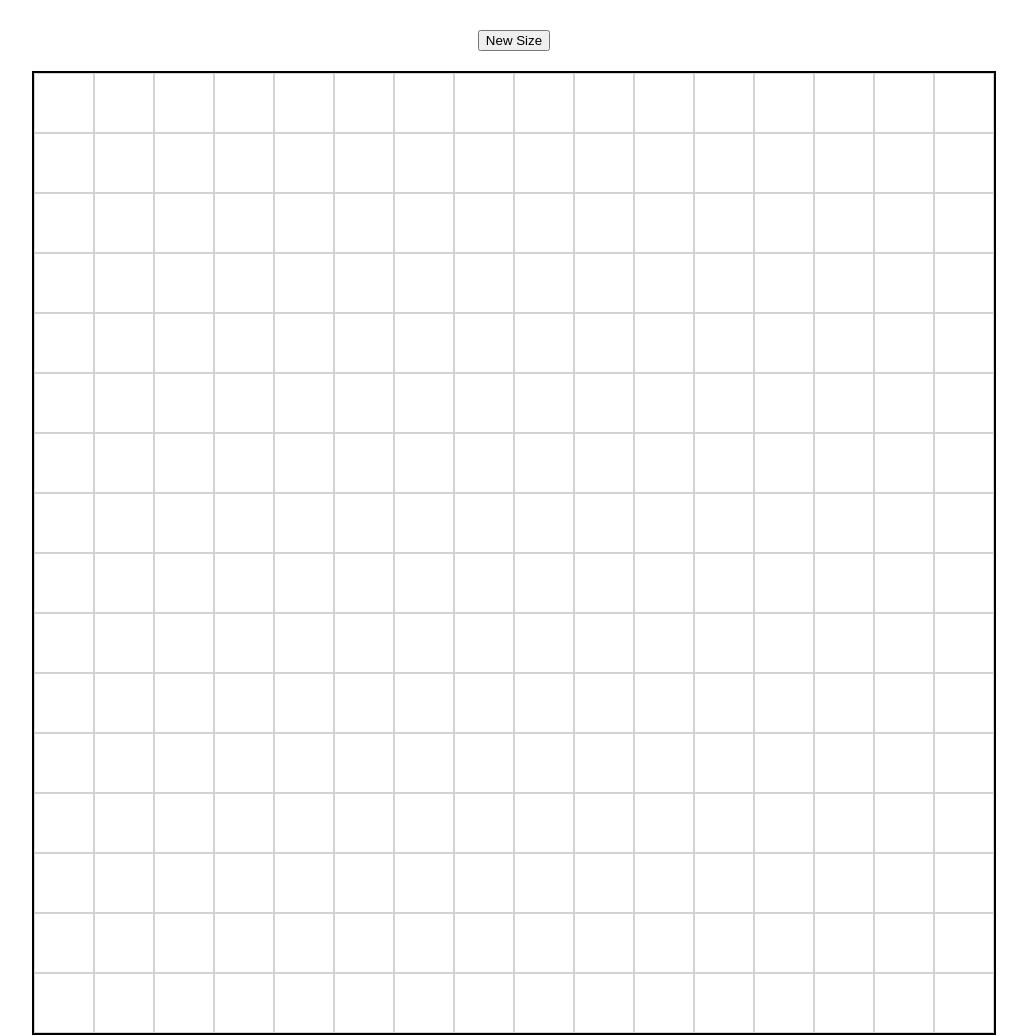
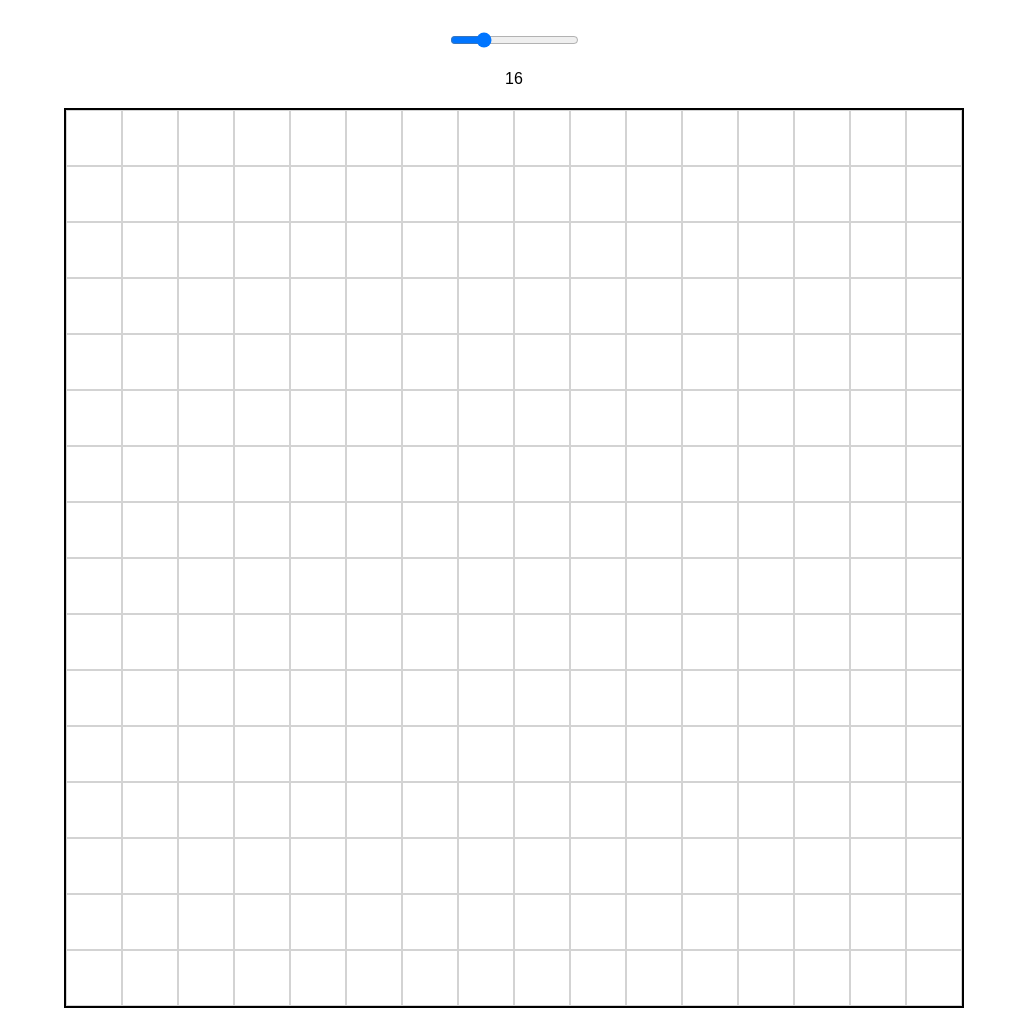
Before and after one commit to Lenax3/etch-a-sketch, a plain HTML site: page index.html in a window 1280 px wide. Shown: the whole page, without its empty margins (126-1153 px from the left). Drawn offline with Linux system fonts and the light colour scheme.

Commit message:
Grid Size Slider + Code fix

```diff
--- a/index.html
+++ b/index.html
@@ -8,7 +8,9 @@
 </head>
 <body>
 
-    <button id="resize-btn">New Size</button>
+    <!-- Grid Size Slider -->
+    <input type="range" id="grid-size" min="1" max="64" value="16">
+    <span id="grid-value">16</span>
 
     <div id="container"></div>
 
--- a/script.js
+++ b/script.js
@@ -1,17 +1,38 @@
-/* erstellt 1 square:
-const square = document.createElement("div")
-square.classList.add("square")
-container.appendChild(square) */
+const container = document.querySelector("#container");
+const slider = document.querySelector("#grid-size");
+const valueDisplay = document.querySelector("#grid-value");
 
-const container = document.querySelector('#container');
+function createGrid(size) {
 
-for (let i = 0; i < 256; i++) {
-    const square = document.createElement("div")
+    if (size > 64) size = 64;
 
-    square.classList.add("square")
-    square.addEventListener("mouseenter", () => { //* färbt das sqaure ein, wenn Maus es berührt
-        square.style.backgroundColor = "#5A1861";
-    });
+    container.innerHTML = "";
 
-    container.appendChild(square)
+    // Grid Layout
+    container.style.gridTemplateColumns = `repeat(${size}, 1fr)`;
+    container.style.gridTemplateRows = `repeat(${size}, 1fr)`;
+
+    for (let i = 0; i < size * size; i++) {
+
+        const square = document.createElement("div");
+        square.classList.add("square");
+
+        square.addEventListener("mouseenter", () => {
+            square.style.backgroundColor = "#5A1861";
+        });
+
+        container.appendChild(square);
+    }
 }
+
+// Initial grid
+createGrid(16);
+
+// Slider interaction
+slider.addEventListener("input", () => {
+    const size = slider.value;
+
+    valueDisplay.textContent = size;
+
+    createGrid(size);
+});
--- a/styles.css
+++ b/styles.css
@@ -1,27 +1,27 @@
+* {
+    box-sizing: border-box;
+}
+
 body {
     display: flex;
     flex-direction: column;
     align-items: center;
     gap: 20px;
-
     font-family: sans-serif;
     margin-top: 30px;
 }
 
+/* Grid Container */
 #container {
-    width: 960px;
-    height: 960px;
+    width: 900px;
+    height: 900px;
 
     border: 2px solid black;
 
-    display: flex;
-    flex-wrap: wrap;
+    display: grid;
 }
 
+/* Grid Squares */
 .square {
-    width: 60px;
-    height: 60px;
-
     border: 1px solid lightgray;
-    box-sizing: border-box;
 }
```
